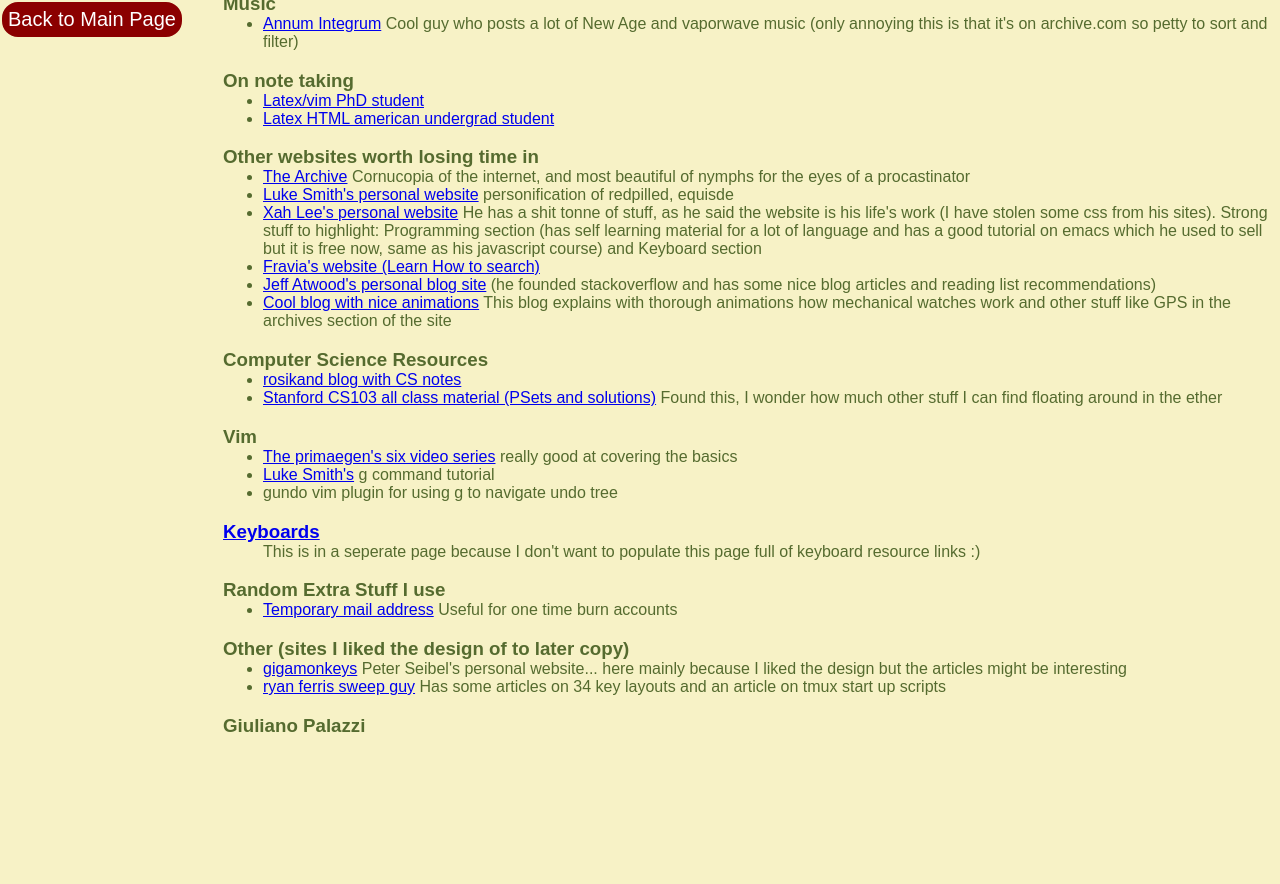
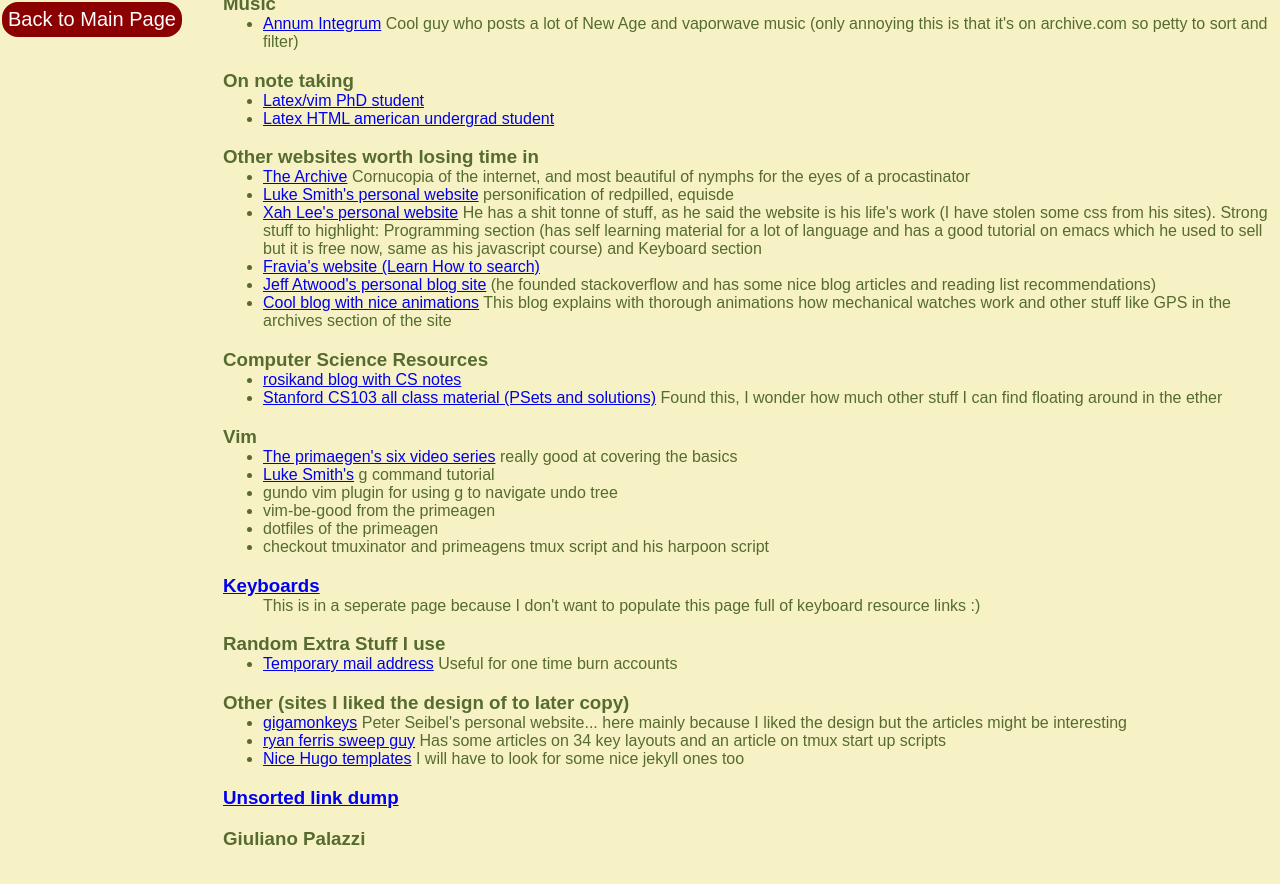
Before and after one commit to GiulianoPalazzi/giulianopalazzi.github.io, a Jekyll site: the page built from resources/cool_resources.html, in a window 1280 px wide and 900 px high, scrolled down 752 px. Shown: the top 884 px of the window. Built offline with Jekyll 4.4.1, drawn with Linux system fonts in a browser that asks for light colours; before the commit the page ends 1539 px from its top, so only the background shows below that; some of the changed text lies outside the part shown.

Commit message:
added link dumpster and some other stuff on the resources page

```diff
--- a/css/darkmode.css
+++ b/css/darkmode.css
@@ -30,6 +30,7 @@
 /* Other Colour schemes
   --clr-light: #1f9967; Japanese Evergreen tree theme
   --clr-dark: #ffffff;
+  https://colors.japanesewithanime.com/japanese-colors/%E5%B8%B8%E7%A3%90%E8%89%B2-tokiwairo
 
   --clr-light: #F7F2C6; My default reader light theme
   --clr-dark: #556B2F;
--- a/resources/cool_resources.html
+++ b/resources/cool_resources.html
@@ -77,6 +77,9 @@
           <li><a href="https://www.youtube.com/playlist?list=PLm323Lc7iSW_wuxqmKx_xxNtJC_hJbQ7R" target="_blank">The primaegen's six video series</a> really good at covering the basics</li>
           <li><a href="https://www.youtube.com/watch?v=bQfFvExpZDU&t=61s&ab_channel=LukeSmith" target="_blank">Luke Smith's</a> g command tutorial</li>
           <li>gundo vim plugin for using g to navigate undo tree</li>
+          <li>vim-be-good from the primeagen</li>
+          <li>dotfiles of the primeagen</li>
+          <li>checkout tmuxinator and primeagens tmux script and his harpoon script</li>
       </ul>
 
       <h3 style="margin-bottom: 0px"><a href="keyboards" >Keyboards</a></h3>
@@ -93,9 +96,11 @@
       <ul style="margin-top: 0px">
           <li><a href="https://gigamonkeys.com/" target="_blank">gigamonkeys</a> Peter Seibel's personal website... here mainly because I liked the design but the articles might be interesting</li>
           <li><a href="https://ryan.himmelwright.net/post/scripting-tmux-workspaces/" target="_blank">ryan ferris sweep guy</a> Has some articles on 34 key layouts and an article on tmux start up scripts</li>
+          <li><a href="hugo">Nice Hugo templates</a> I will have to look for some nice jekyll ones too</li>
       </ul>
+      <h3 style="margin-bottom: 0px"><a href="link_dump" >Unsorted link dump</a></h3>
     <div class="left_panel">
-      <h3>Books</h3>
+      <h3>Idk what to put here</h3>
       <ul>
         <li>Learning</li>
         <li>Media in general</li>
@@ -109,5 +114,6 @@
         <li><a href="keyboards" >Keyboards</a></li>
         <li>Random Extra Stuff I use</li>
         <li>Other (sites I liked the design of to later copy)</li>
+        <li><a href="link_dump" >Unsorted link dump</a></li>
       </ul>
     </div>
```
Also changed, not shown: resources/hugo.md (added, +14 -0 lines), resources/link_dump.md (added, +10 -0 lines), assets/images/Trash.webp (added), assets/images/garbage_chute.jpg (added).
